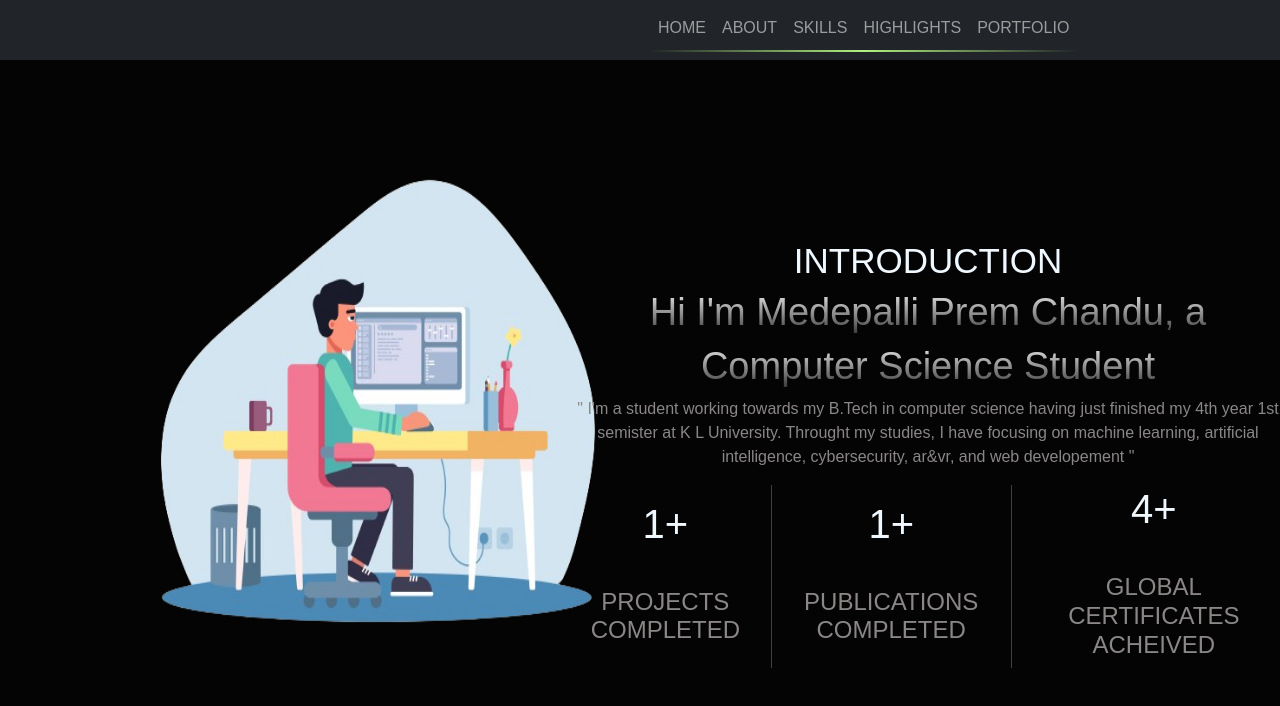
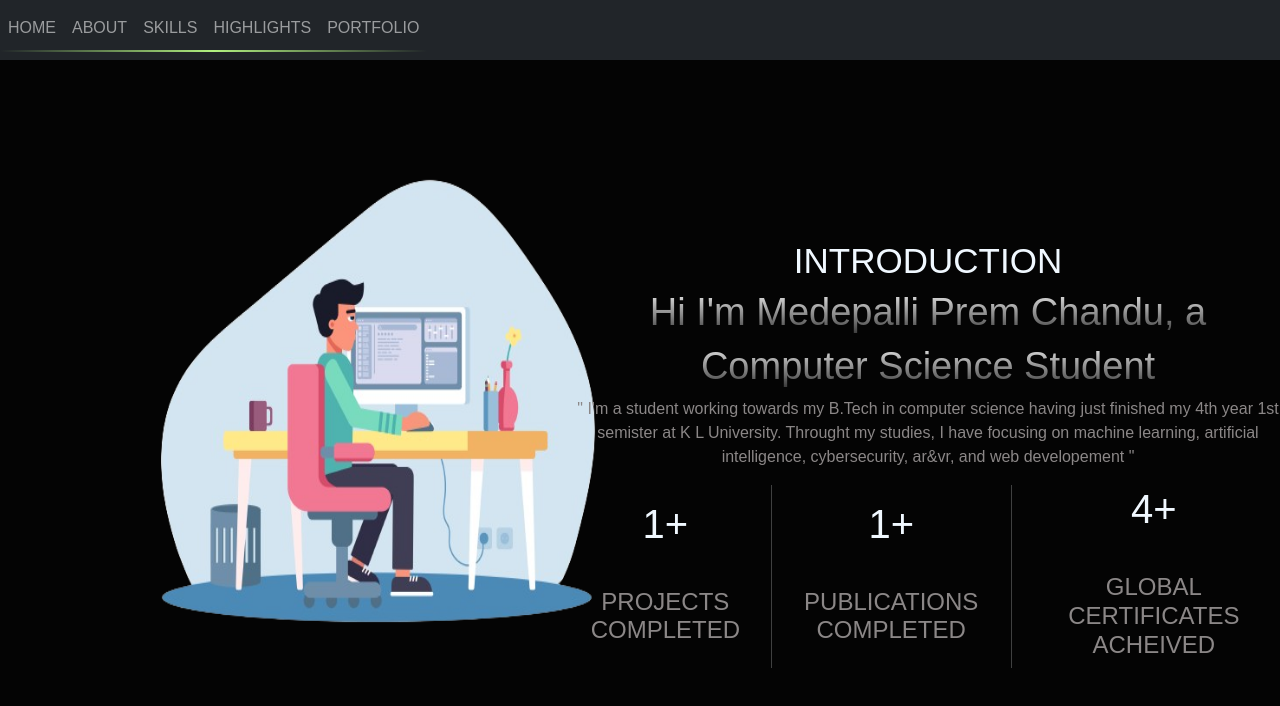
Before and after one commit to medepallipremchandu/premportfolio, a React (Create React App) app: page / in a window 1280 px wide. Shown: the top 706 px of the page. Built offline with nearby package versions, Linux system fonts and the light colour scheme.

Commit message:
portfolio

```diff
--- a/src/components/Navbar.css
+++ b/src/components/Navbar.css
@@ -1,12 +1,5 @@
-.gradient-underline::after {
-    background: rgb(173, 252, 151);
-    background: linear-gradient(to right, transparent 0%, rgb(173, 238, 117) 50%, transparent 100%);
-    bottom: 0;
-    left: 0;
-    height: 2px;
-    width: 100%;
-  }
-  .gradient-underline {
-    margin-left: 650px;
-    padding-bottom: 4px;
-  }
+/* Navbar.css */
+
+.navbar-nav .nav-link.active {
+  border-bottom: 2px solid #fff; /* Change the color as needed */
+}
--- a/src/components/Navbar.js
+++ b/src/components/Navbar.js
@@ -1,33 +1,40 @@
 import 'bootstrap/dist/css/bootstrap.min.css';
 import React from 'react';
 import { Navbar, Nav } from 'react-bootstrap';
-import "./Navbar.css"
+import { Link, useLocation } from 'react-router-dom';
+import "./Navbar.css";
 
 function Public() {
   const [expanded, setExpanded] = React.useState(false);
+  const location = useLocation();
 
   const handleToggle = () => setExpanded(!expanded);
 
-  const navigateTo = (path) => {
-    setExpanded(false); // Close the navbar before navigating
-    window.location.href = path;
-  };
+  const closeNavbar = () => setExpanded(false);
 
   return (
-    <>
-      <Navbar bg="dark" variant="dark" expand="lg" fixed="top" expanded={expanded}>
-        <Navbar.Toggle aria-controls="basic-navbar-nav" onClick={handleToggle} />
-        <Navbar.Collapse id="basic-navbar-nav ">
-          <Nav className="gradient-underline mr-auto">
-            <Nav.Link onClick={() => navigateTo('/Home')}>HOME</Nav.Link>
-            <Nav.Link onClick={() => navigateTo('/About')}>ABOUT</Nav.Link>
-            <Nav.Link onClick={() => navigateTo('/Skills')}>SKILLS</Nav.Link>
-            <Nav.Link onClick={() => navigateTo('/Highlights')}>HIGHLIGHTS</Nav.Link>
-            <Nav.Link onClick={() => navigateTo('/Portfolio')}>PORTFOLIO</Nav.Link>
-          </Nav>
-        </Navbar.Collapse>
-      </Navbar>
-    </>
+    <Navbar bg="dark" variant="dark" expand="lg" fixed="top" expanded={expanded}>
+      <Navbar.Toggle aria-controls="basic-navbar-nav" onClick={handleToggle} />
+      <Navbar.Collapse id="basic-navbar-nav" onClick={closeNavbar}>
+        <Nav className="mr-auto gradient-underline">
+          <Nav.Link as={Link} to="/Home" className={location.pathname === '/Home' ? 'active' : ''}>
+            HOME
+          </Nav.Link>
+          <Nav.Link as={Link} to="/About" className={location.pathname === '/About' ? 'active' : ''}>
+            ABOUT
+          </Nav.Link>
+          <Nav.Link as={Link} to="/Skills" className={location.pathname === '/Skills' ? 'active' : ''}>
+            SKILLS
+          </Nav.Link>
+          <Nav.Link as={Link} to="/Highlights" className={location.pathname === '/Highlights' ? 'active' : ''}>
+            HIGHLIGHTS
+          </Nav.Link>
+          <Nav.Link as={Link} to="/Portfolio" className={location.pathname === '/Portfolio' ? 'active' : ''}>
+            PORTFOLIO
+          </Nav.Link>
+        </Nav>
+      </Navbar.Collapse>
+    </Navbar>
   );
 }
 
```
